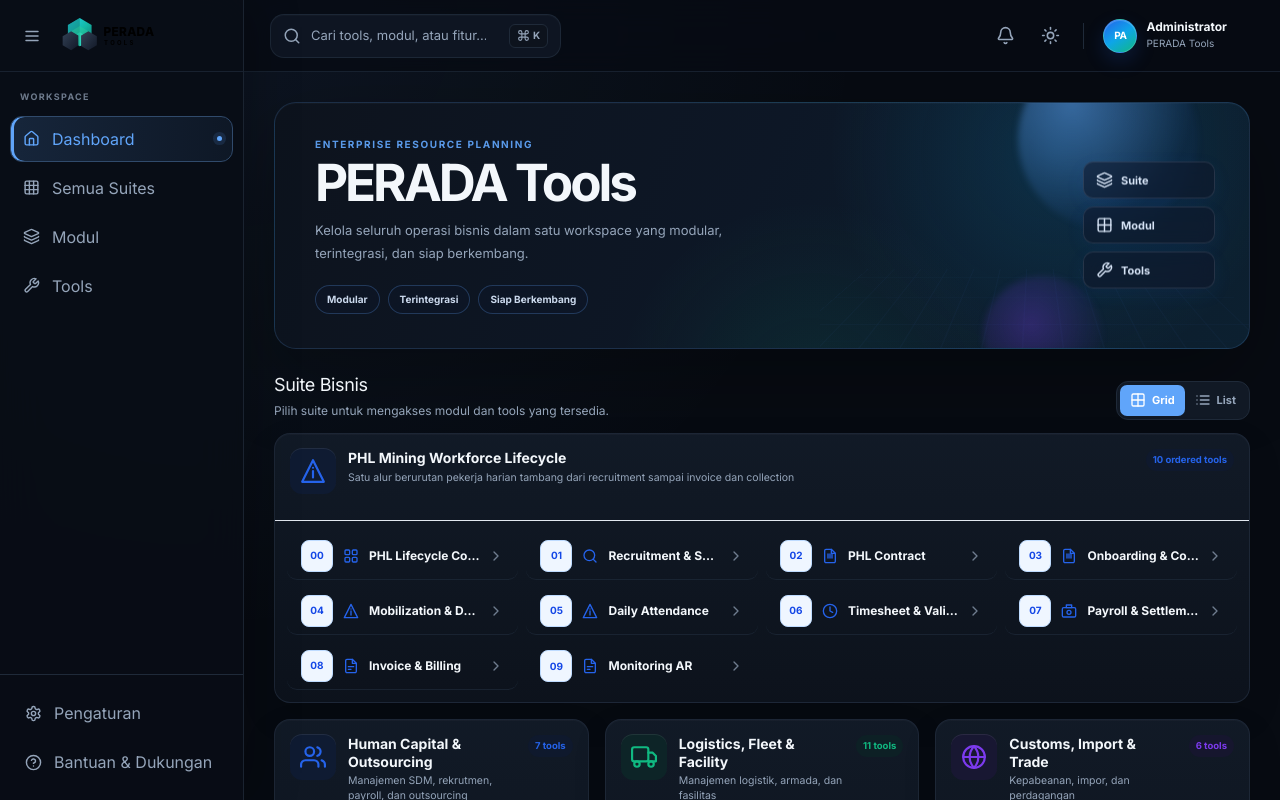
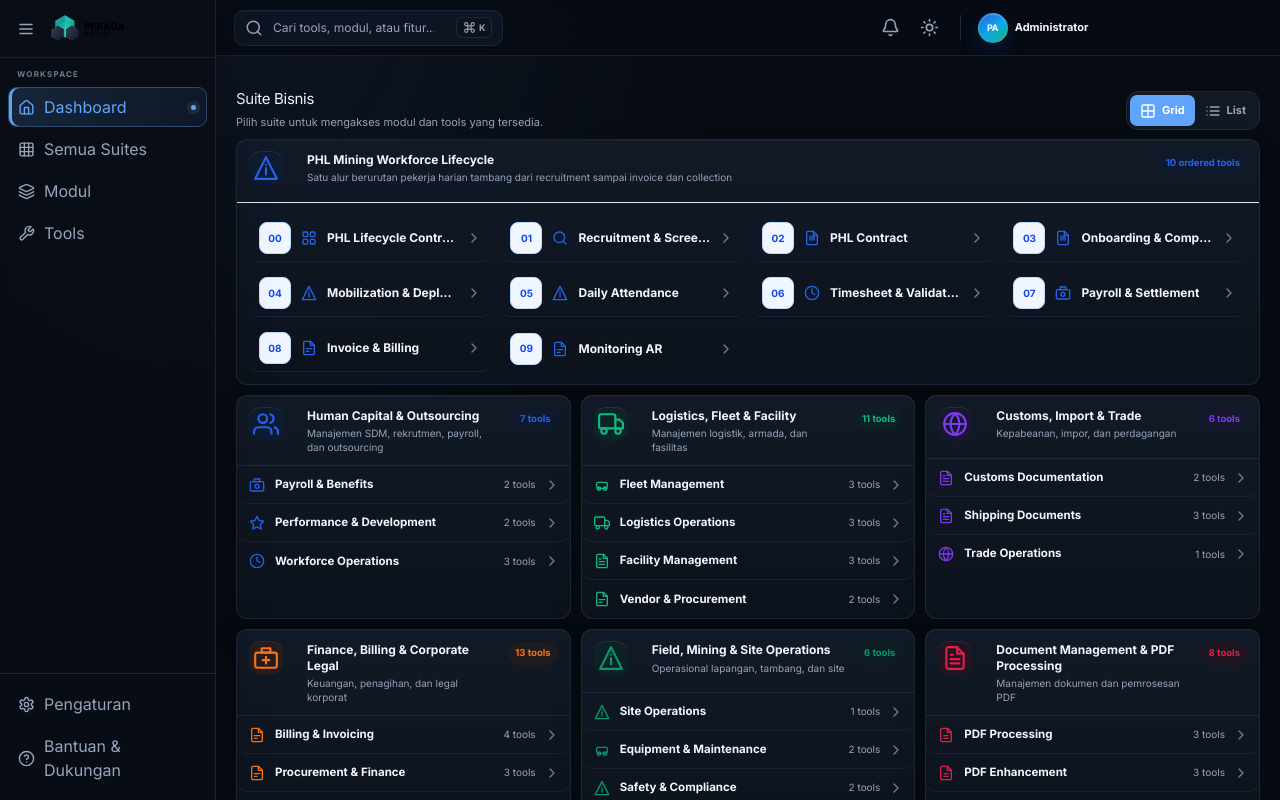
Before and after one commit to ImHeroesKiller/nota-gen, a React (Vite) app: page / in a window 1280 px wide. Shown: the top 800 px of the page. Built offline with nearby package versions, Linux system fonts and the light colour scheme.

Commit message:
Load compact UI regression fixes

```diff
--- a/src/index.css
+++ b/src/index.css
@@ -4,6 +4,7 @@
 @import './styles/lifecycle-suite.css';
 @import './styles/phl-finance.css';
 @import './styles/ui-revamp.css';
+@import './styles/ui-compact-fixes.css';
 
 :root {
   font-family: 'Inter', -apple-system, BlinkMacSystemFont, 'Segoe UI', sans-serif;
```
